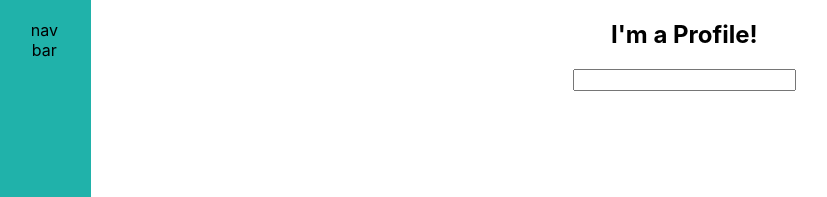
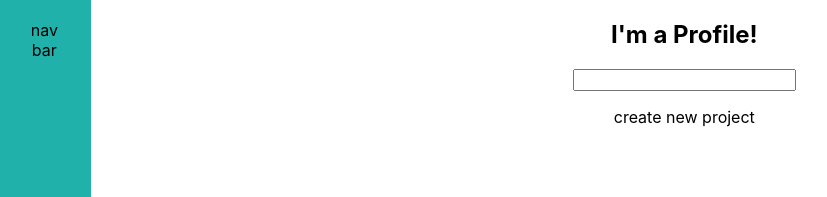
Before and after one commit to elvisplaza/bug-tracker, a React (Create React App) app: page /home/1 in a window 1280 px wide. Shown: the top 197 px of the page, without its empty margins (2-829 px from the left). Built offline with nearby package versions, Linux system fonts and the light colour scheme; no server answers.

Commit message:
going to create models for projects

```diff
--- a/src/components/ui/Profile/Profile.js
+++ b/src/components/ui/Profile/Profile.js
@@ -36,6 +36,9 @@ class Profile extends Component {
   onHandleValidation = e => {
     return;
   };
+  onCreateNewProject = e => {
+    console.log(e);
+  };
 
   render() {
     const {
@@ -65,6 +68,7 @@ class Profile extends Component {
             <input type='email' id='' onBlur={onHandleValidation} onChange={this.onHandleChange} value={} />
           </label> */}
         </form>
+        <p onClick={this.onCreateNewProject}>create new project</p>
       </section>
     );
   }
```
